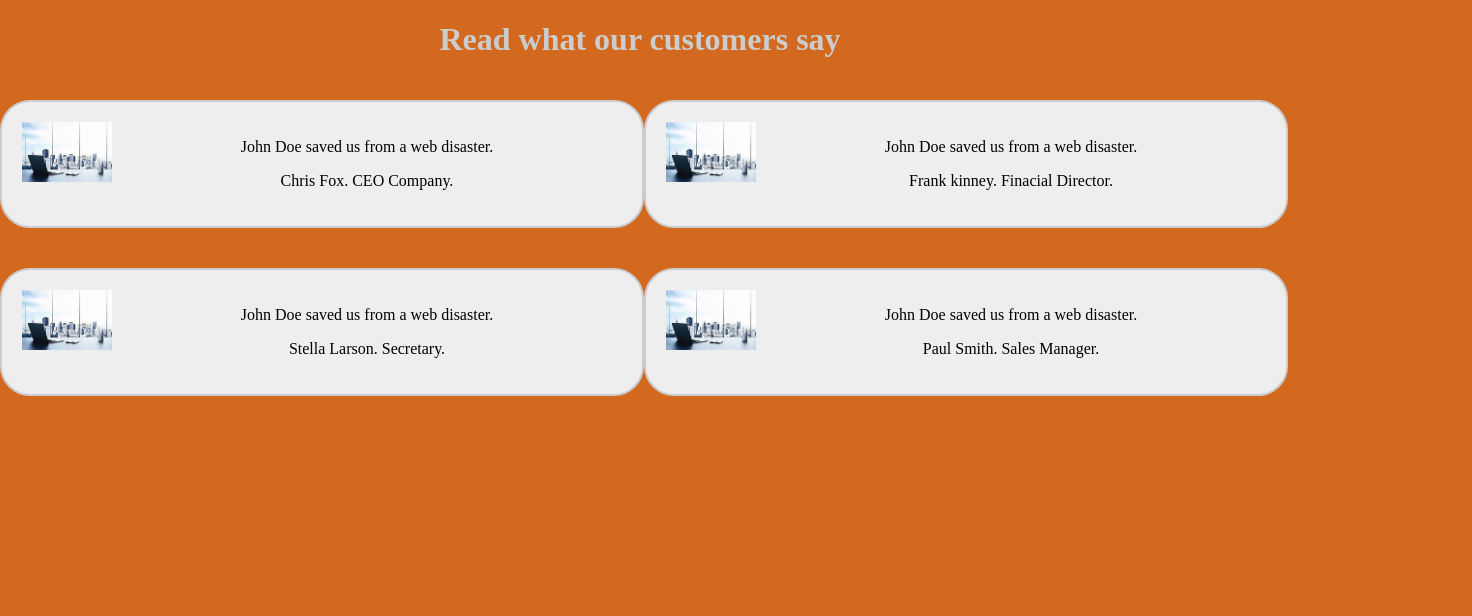
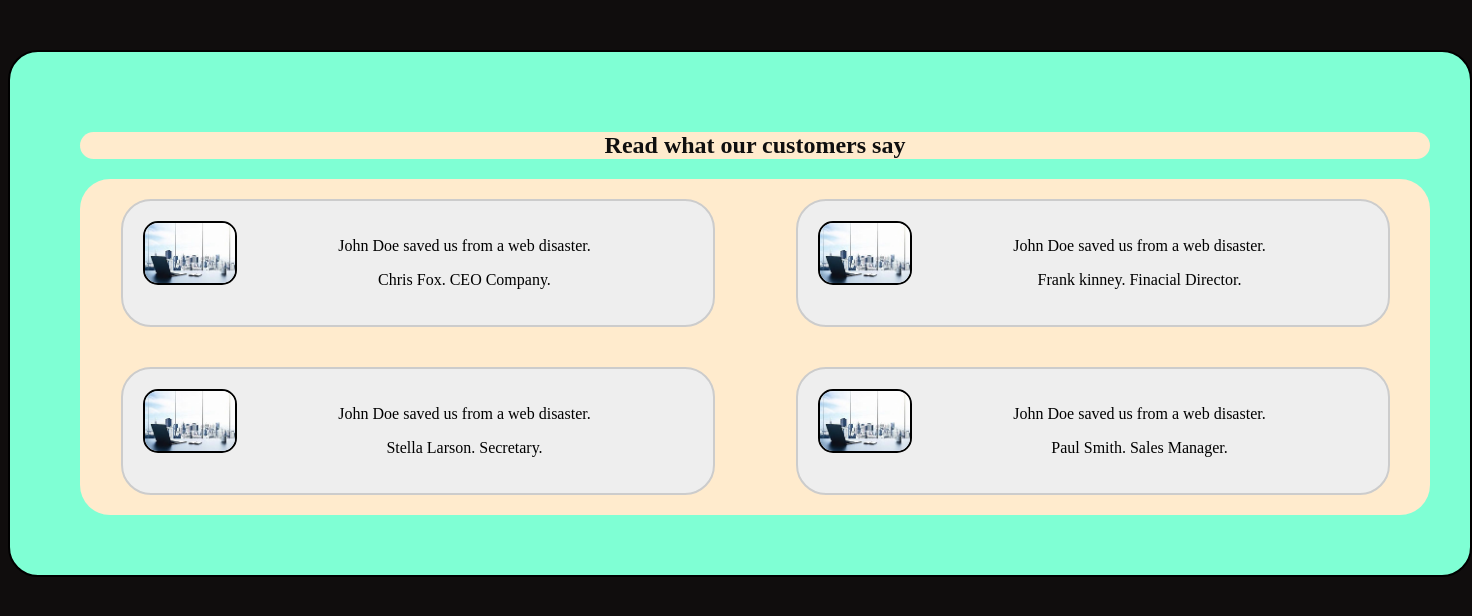
Before and after one commit to BushenRaaj/Testimonial-Page, a plain HTML site: page TestimonialPage.html in a window 1280 px wide. Shown: the whole page, 1472 px wide, since content can reach past the window. Drawn offline with Linux system fonts and the light colour scheme; files whose address does not match are found by name.

Commit message:
CODE CHANGED

```diff
--- a/TestimonialPage.css
+++ b/TestimonialPage.css
@@ -1,66 +1,20 @@
-/*.container {
-    border: 2px solid #ccc;
-    background-color: #eee;
-    border-radius: 5px;
-    padding: 16px;
-    margin: 16px 0;
-  }
-
-
-  .container::after {
-    content: "";
-    clear: both;
-    display: table;
-  }
-
-
-  .container img {
-    float: left;
-    margin-right: 20px;
-    border-radius: 50%;
-  }
-
-  .container span {
-    font-size: 20px;
-    margin-right: 15px;
-  }
-
-
-  @media (max-width: 500px) {
-    .container {
-      text-align: center;
-    }
-
-     body{
-    margin: 50px;
-    padding: 50px;
-    text-align: center;
-    display: flex;
-    justify-content: center;
-    align-items: center;
-    border-color:rgb(212, 15, 15);
-}
-
-    .container img {
-      margin: auto;
-      float: none;
-      display: block;
-    }
-  }*/
-
 body{
     margin: 0px;
     padding: 0px;
-    background-color: chocolate;
+    background-color: rgb(16, 13, 13);
     height: 600px;
 }
 
+header{
+    color: #0f0f0f;
+    text-align: center;
+    background-color: blanchedalmond;
+    border: 30px;
+    width: 1350px;
+    margin-left: 10px;
+    border-radius: 30px;
+}
 
-header{
-    color: #ccc;
-    text-align: center;
-    background-color: chocolate;
-}
 .container {
     text-align: center;
     border: 2px solid #ccc;
@@ -68,22 +22,35 @@ header{
     padding: 20px;
     margin: 20px 0;
     border-radius: 30px;
-    width: 600px;
+    width: 550px;
   }
 
   img{
     float: left;
+    border: 2px solid black;
+    border-radius: 15px;
   }
 
-  .recipe-container {
-    width: 60%;
-    margin: 50px auto;
-    background-color: #fff3d4;
-    padding: 20px;
-    border-radius: 8px;
-    box-shadow: 0 0 10px rgba(0, 0, 0, 0.1);
-}
-  .name{
+  .new{
+    text-align: center;
+    display: flex;
+    justify-items: center;
     display: grid;
     grid-template-columns: repeat(2 , 1fr);
+    background-color: blanchedalmond;
+    border: 30px;
+    width: 1350px;
+    margin-left: 10px;
+    border-radius: 30px;
+
   }
+
+  .man{
+    padding: 60px;
+    margin-top: 50px;
+    margin-left: 8px;
+    background-color: aquamarine;
+    border: 2px solid black;
+    border-radius: 30px;
+    width: 1340px;
+  }
--- a/TestimonialPage.html
+++ b/TestimonialPage.html
@@ -8,11 +8,11 @@
     <link rel="icon" href="./image/logo1.jpg">
 </head>
 <body>
-    <header>
-        <h1>Read what our customers say</h1>
-    </header>
-
-    <section class="name">
+    <section class="man">
+        <header>
+            <h1>Read what our customers say</h1>
+        </header>
+    <div class="new">
         <div>
             <div class="container">
                 <img src="image/img1 (1).jpg" alt="Avatar" style="width:90px">
@@ -41,6 +41,7 @@
                 <p><span>Paul Smith.</span> Sales Manager.</p>
               </div>
         </div>
-    </section>
+    </div>
+</section>
 </body>
 </html>
```
